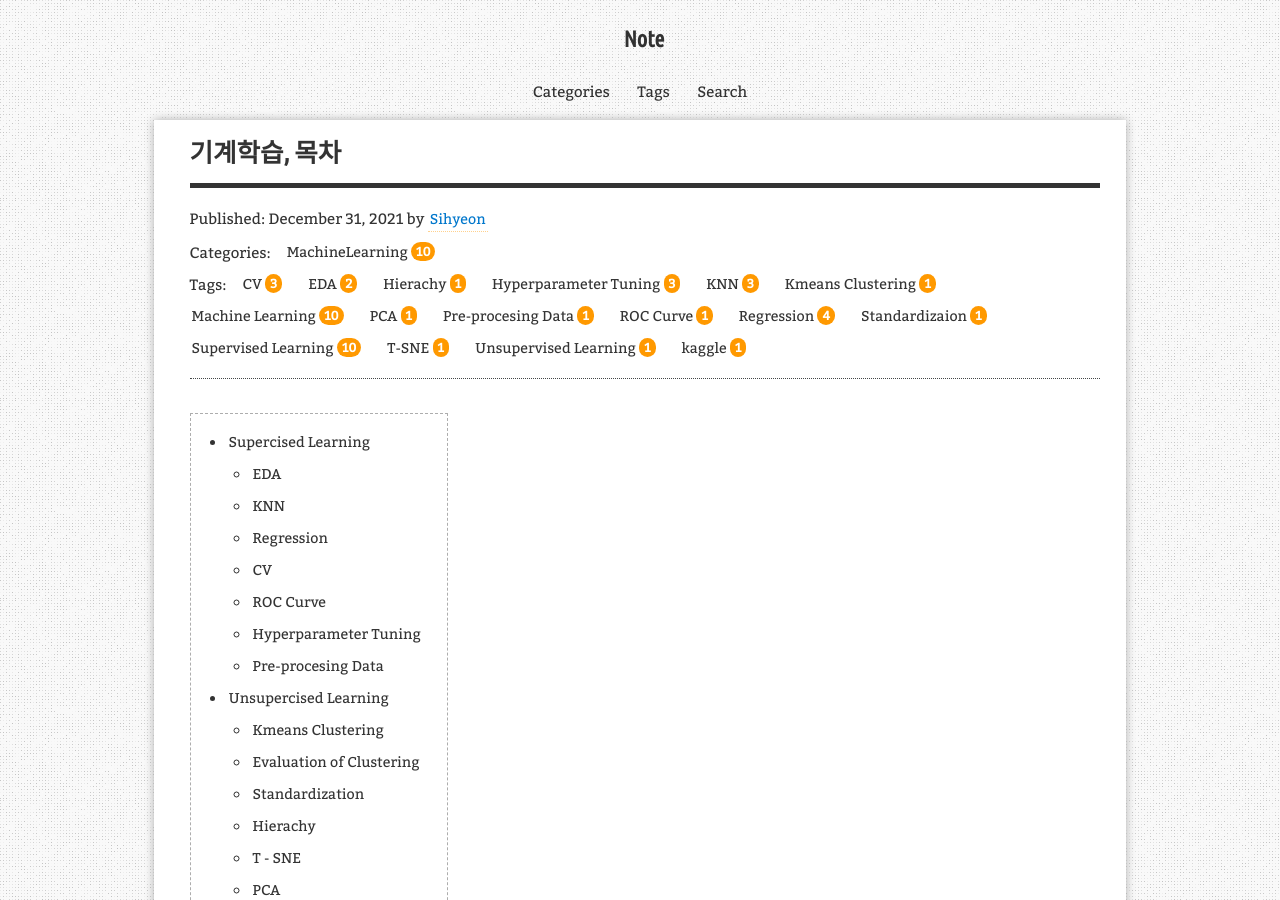
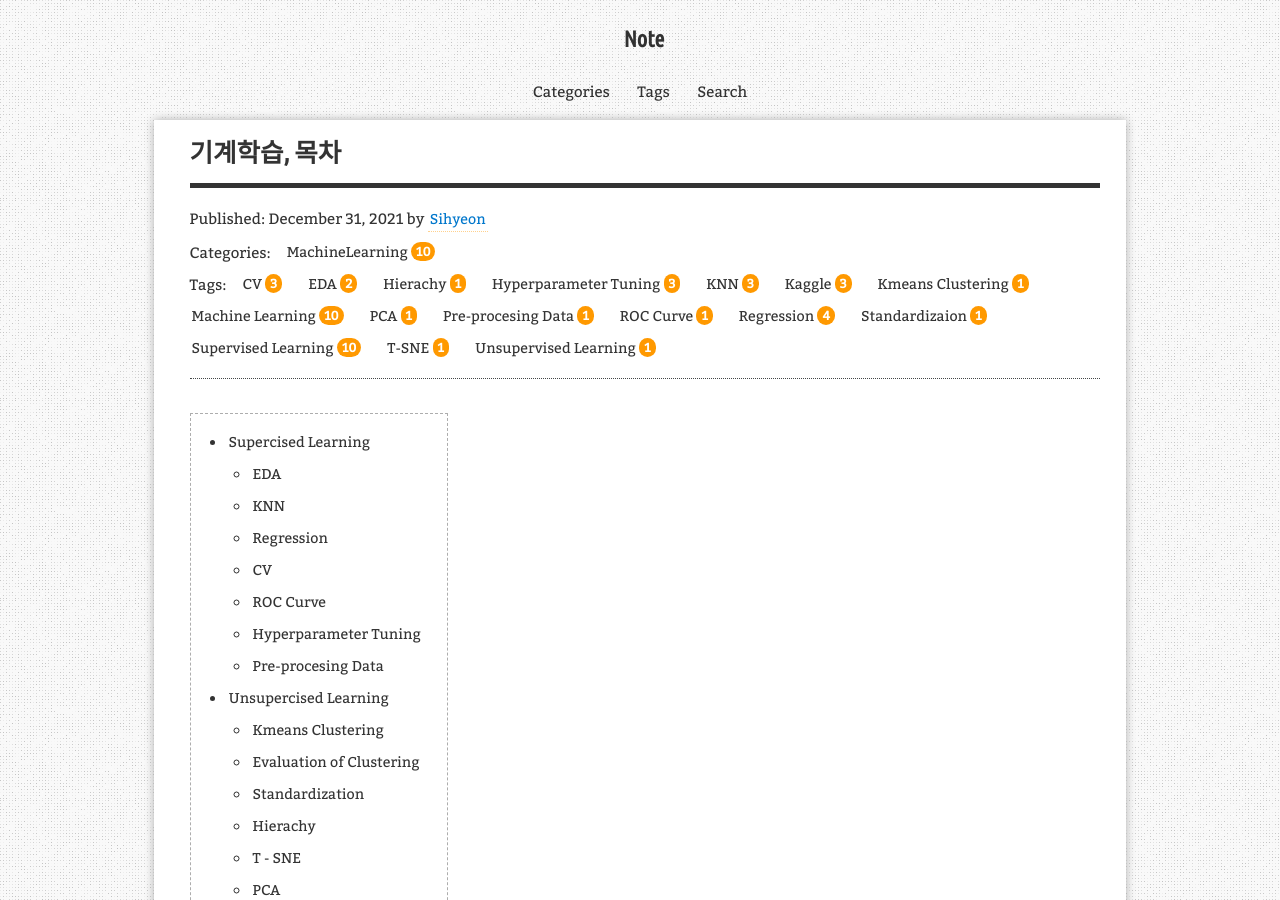
Before and after one commit to aristohyun/aristohyun.github.io, a Jekyll site: the page built from _posts/2021-12-31-Machine-Learing-Contents.md, in a window 1280 px wide and 900 px high. Built offline with Jekyll 4.4.1, drawn with Linux system fonts in a browser that asks for light colours; comment, search, counter and statistics services are not loaded.

```diff
--- a/_posts/2021-12-31-Machine-Learing-Contents.md
+++ b/_posts/2021-12-31-Machine-Learing-Contents.md
@@ -3,7 +3,7 @@ layout: post
 title: "기계학습, 목차"
 description: "MachineLearning, Contents"
 categories: [MachineLearning]
-tags: [kaggle, Machine Learning, Supervised Learning, Unsupervised Learning, EDA, KNN, Regression, CV, ROC Curve, Hyperparameter Tuning, Pre-procesing Data, Kmeans Clustering, Standardizaion, Hierachy, T-SNE, PCA]
+tags: [Kaggle, Machine Learning, Supervised Learning, Unsupervised Learning, EDA, KNN, Regression, CV, ROC Curve, Hyperparameter Tuning, Pre-procesing Data, Kmeans Clustering, Standardizaion, Hierachy, T-SNE, PCA]
 use_math: true
 redirect_from:
   - /2021/12/31/
```
